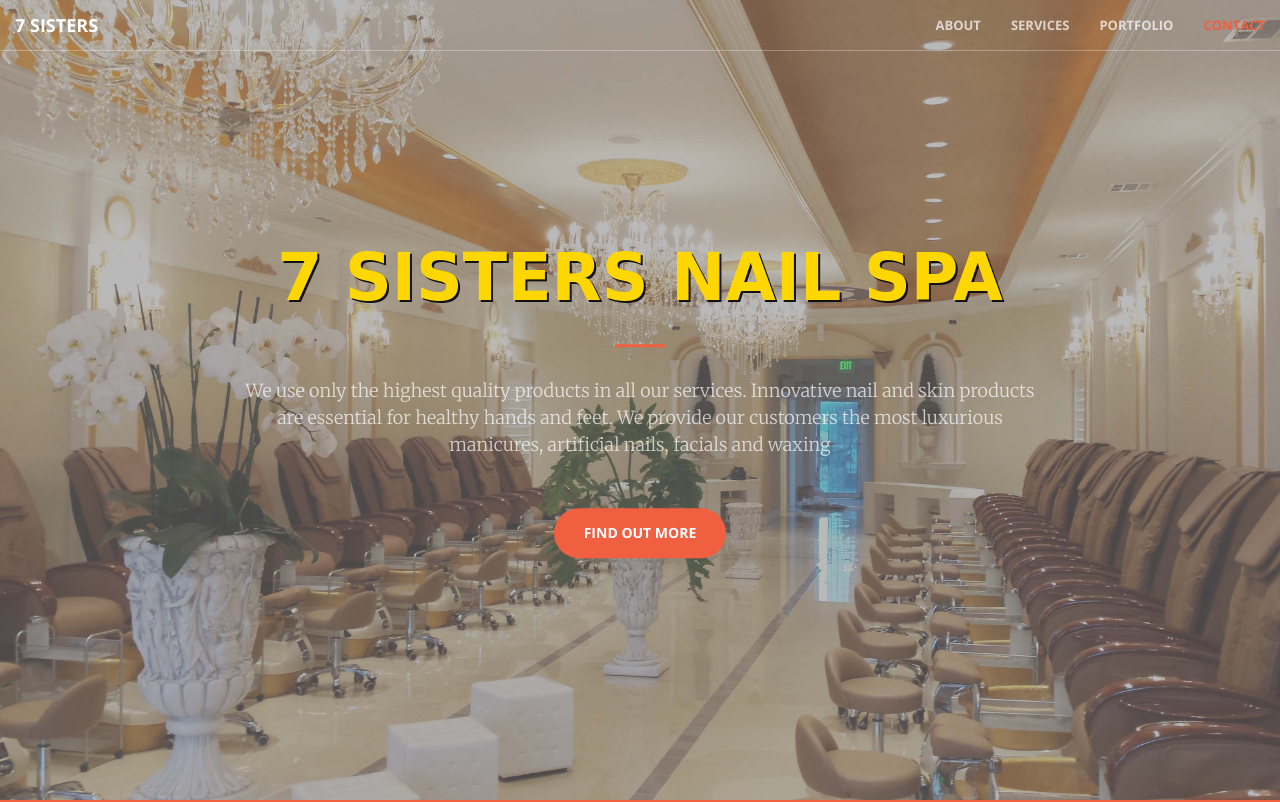
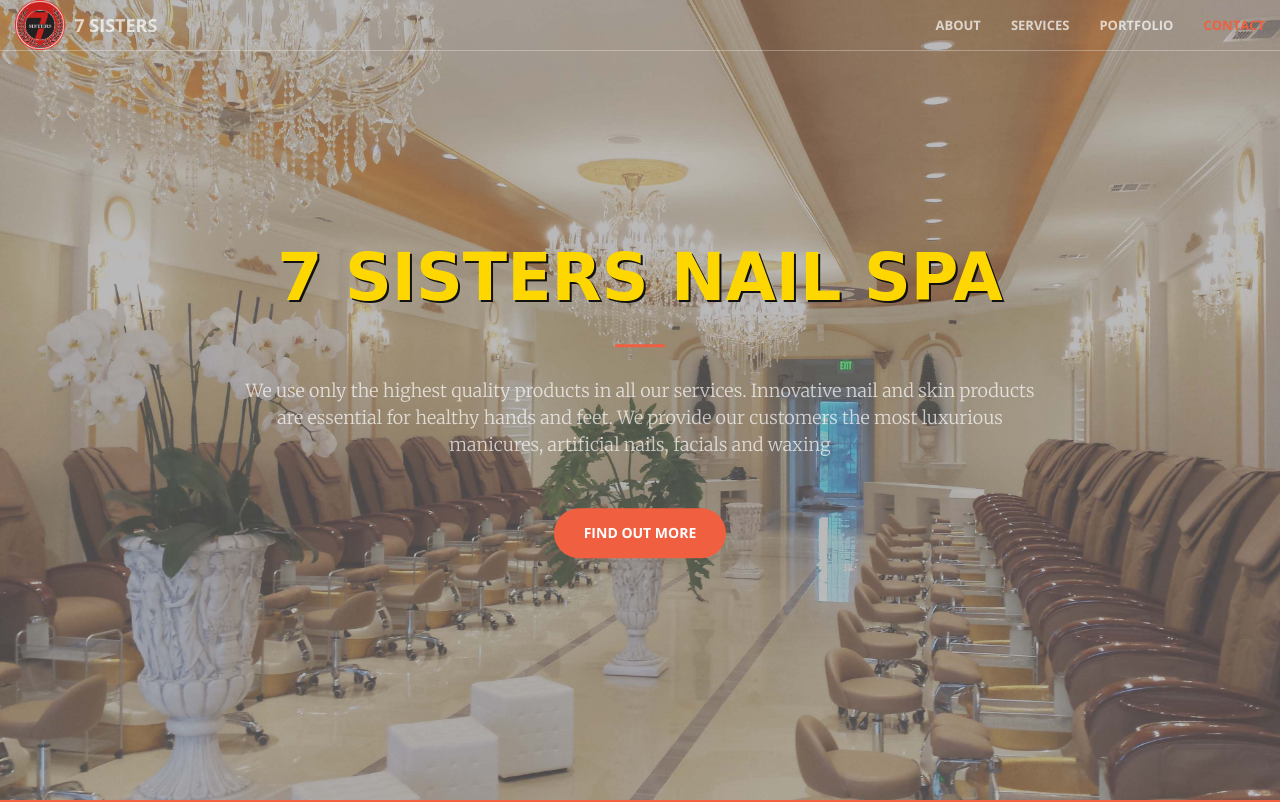
Before and after one commit to sjtilney/7sisters, a plain HTML site: page index.html in a window 1280 px wide. Shown: the top 802 px of the page. Drawn offline with nearby package versions, Linux system fonts and the light colour scheme.

Commit message:
added logo to nav bar

```diff
--- a/index.html
+++ b/index.html
@@ -48,7 +48,11 @@
                     <span class="icon-bar"></span>
                     <span class="icon-bar"></span>
                 </button>
-                <a class="navbar-brand page-scroll" href="#page-top">7 Sisters</a>
+
+                <a href="#" class="pull-left"><img style="max-width:50px;" src="img/salon/7SisterLogo.png"></a>
+
+                <a class="navbar-brand page-scroll" href="#page-top">&nbsp 7 Sisters</a>
+
             </div>
 
             <!-- Collect the nav links, forms, and other content for toggling -->
```
Also changed, not shown: img/salon/7SisterLogo.jpg (added), img/salon/7SisterLogo.png (added), 1 other file.
